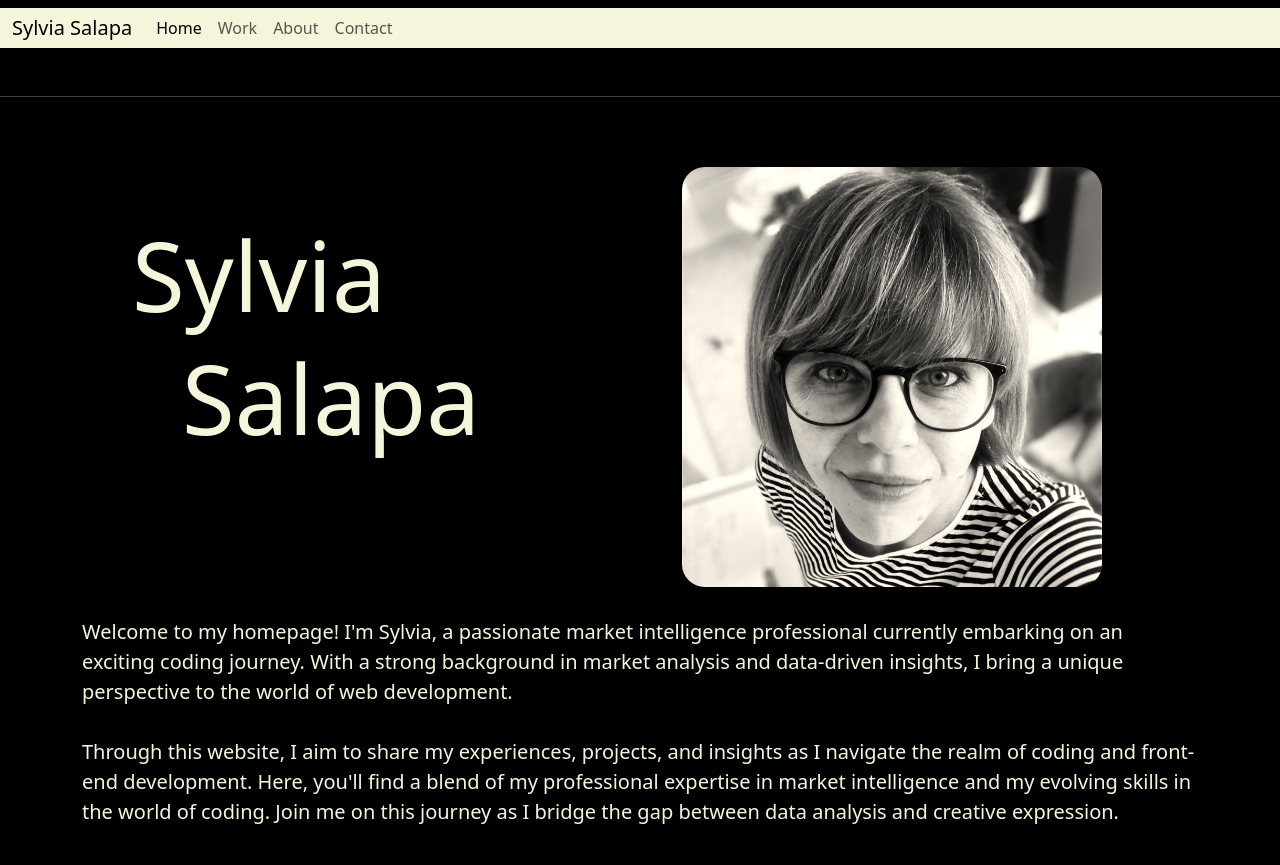
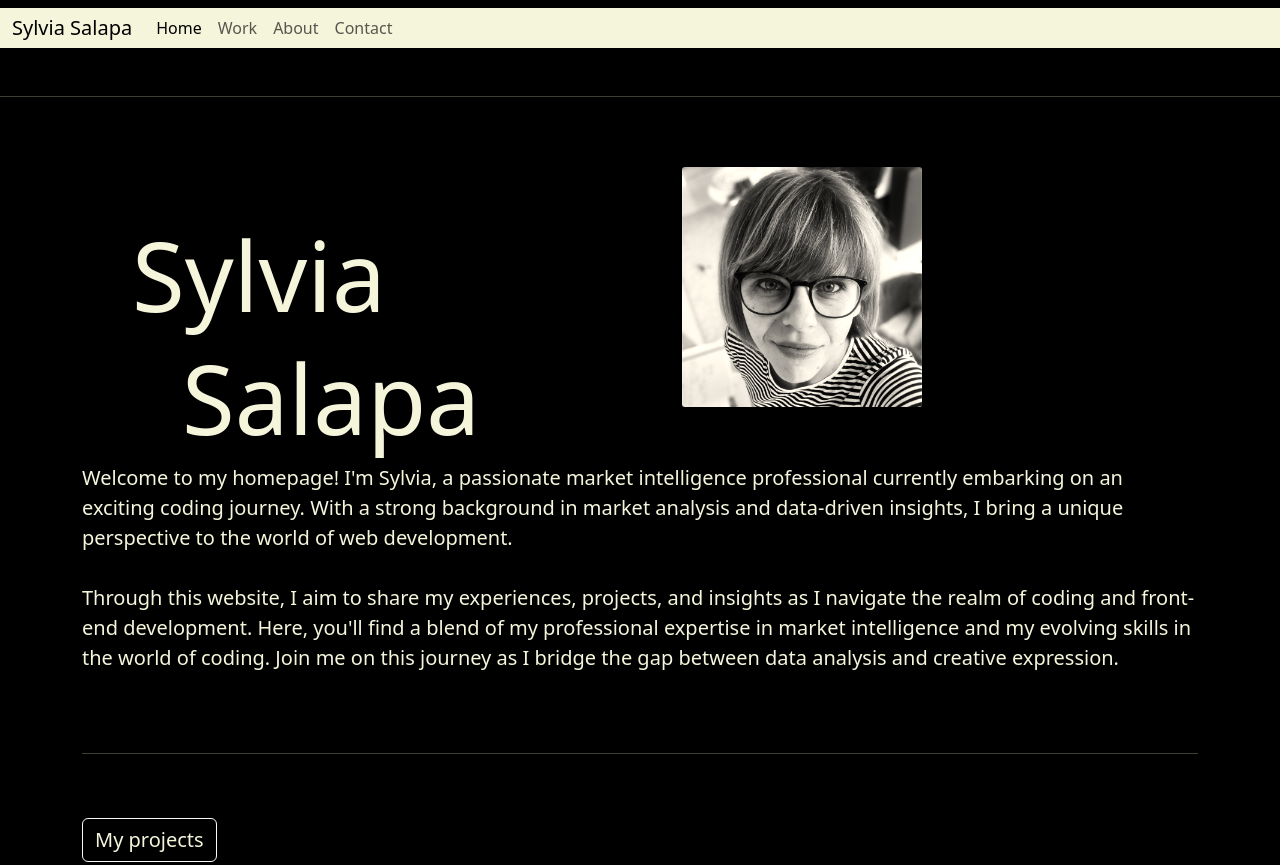
Before and after one commit to sylviass-io/website-ss, a plain HTML site: page index.html in a window 1280 px wide. Shown: the top 865 px of the page. Drawn offline with nearby package versions, Linux system fonts and the light colour scheme.

Commit message:
amended styling

```diff
--- a/index.html
+++ b/index.html
@@ -69,11 +69,11 @@
     <br/>
  <div class="about-section container">
       <div class="row">
-        <div class="col-lg-6">
+        <div class="col-md-6">
           <h1>Sylvia</h1>
           <h2>Salapa</h2>
         </div>
-        <div class="col-lg-6">
+        <div class="col-md-6">
           <img
             class="sylviaphoto img-fluid"
             src="images/SS.jpeg"
--- a/styles.css
+++ b/styles.css
@@ -39,7 +39,7 @@ p {
 }
 
 img {
-  max-width: 480px !important;
+  max-width: 300px !important;
   border: solid 2px var(--branding-color);
   border-radius: 9%;
   image-rendering: crisp-edges;
```
